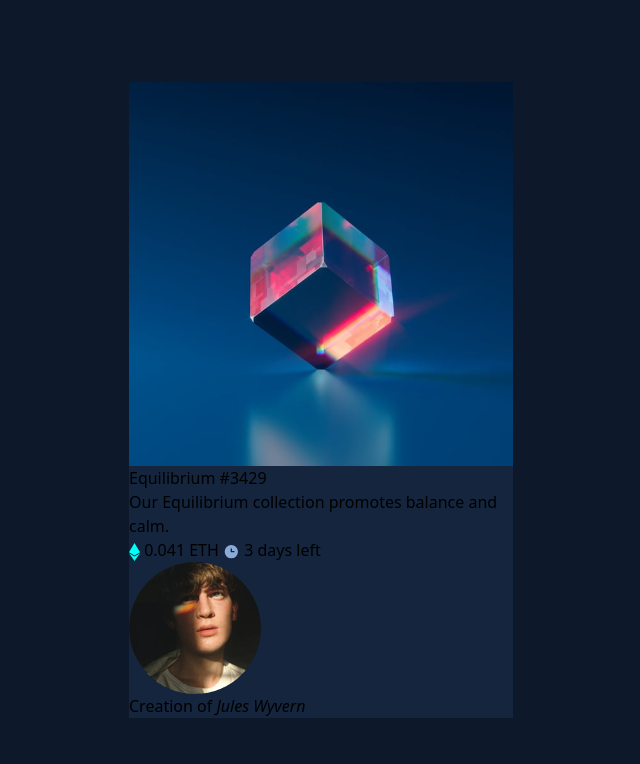
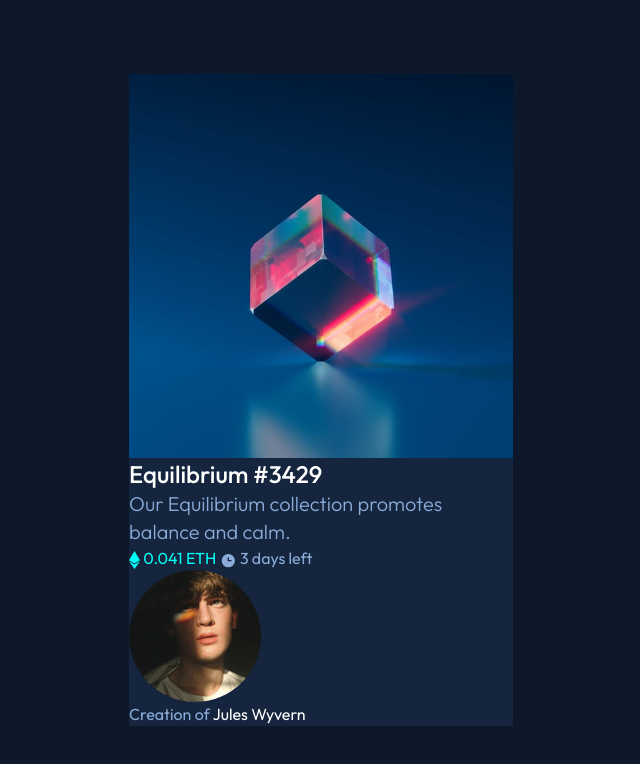
Before and after one commit to pixelzee3/nft-preview-card-component-main, a website built with Parcel: page src/index.html in a window 1280 px wide. Shown: the whole page, without its empty margins (319-959 px from the left). Built offline with nearby package versions, Linux system fonts and the light colour scheme.

Commit message:
Define typography.

```diff
--- a/src/index.html
+++ b/src/index.html
@@ -11,6 +11,12 @@
       href="images/favicon-32x32.png"
       type="image/x-icon"
     />
+    <link rel="preconnect" href="https://fonts.googleapis.com" />
+    <link rel="preconnect" href="https://fonts.gstatic.com" crossorigin />
+    <link
+      href="https://fonts.googleapis.com/css2?family=Outfit:wght@300;400;500&display=swap"
+      rel="stylesheet"
+    />
   </head>
   <body class="bg-very-dark-blue flex justify-center items-center min-h-screen">
     <div class="bg-almost-very-dark-blue max-w-sm">
@@ -19,8 +25,10 @@
         alt="An NFT of a cube."
         class="w-full h-auto"
       />
-      <h1>Equilibrium #3429</h1>
-      <p>Our Equilibrium collection promotes balance and calm.</p>
+      <h1 class="text-2xl text-white font-medium">Equilibrium #3429</h1>
+      <p class="text-xl font-light text-soft-blue">
+        Our Equilibrium collection promotes balance and calm.
+      </p>
       <div>
         <span>
           <svg
@@ -34,7 +42,7 @@
               fill="#00FFF8"
             />
           </svg>
-          <span> 0.041 ETH </span>
+          <span class="text-cyan"> 0.041 ETH </span>
         </span>
         <span>
           <svg
@@ -48,12 +56,12 @@
               fill="#8BACD9"
             />
           </svg>
-          <span>3 days left</span>
+          <span class="text-soft-blue">3 days left</span>
         </span>
       </div>
       <div>
-        <img src="images/image-avatar.png" alt="Jules Wyvern's avatar.">
-        <span>Creation of <em>Jules Wyvern</em></span>
+        <img src="images/image-avatar.png" alt="Jules Wyvern's avatar." />
+        <span class="text-soft-blue">Creation of <em class="text-white not-italic">Jules Wyvern</em></span>
       </div>
     </div>
   </body>
--- a/tailwind.config.js
+++ b/tailwind.config.js
@@ -2,11 +2,16 @@ module.exports = {
   mode: 'jit',
   content: ['./src/**/*.{html,js,ts,jsx,tsx}'],
   theme: {
-    colors: {
-      'soft-blue': 'hsl(215, 51%, 70%)',
-      cyan: 'hsl(178, 100%, 50%)',
-      'almost-very-dark-blue': 'hsl(216, 50%, 16%)',
-      'very-dark-blue': 'hsl(217, 54%, 11%)',
+    extend: {
+      colors: {
+        'soft-blue': 'hsl(215, 51%, 70%)',
+        cyan: 'hsl(178, 100%, 50%)',
+        'almost-very-dark-blue': 'hsl(216, 50%, 16%)',
+        'very-dark-blue': 'hsl(217, 54%, 11%)',
+      },
+    },
+    fontFamily: {
+      'sans': ['Outfit', 'sans-serif']
     },
   },
   plugins: [],
```
